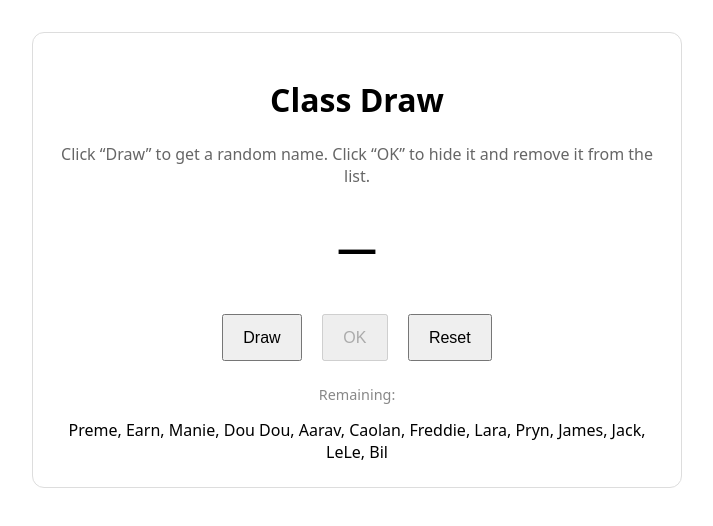
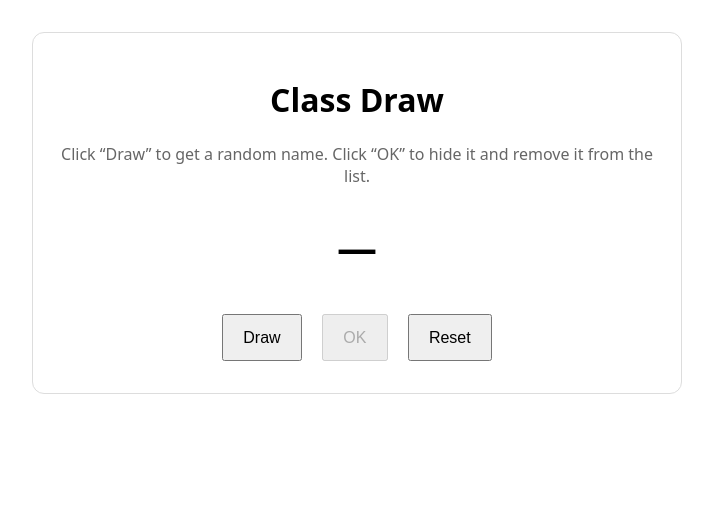
Before and after one commit to dewayofdedodo/class-pairs, a plain HTML site: page index.html in a window 1280 px wide. Shown: the whole page, without its empty margins (283-996 px from the left). Drawn offline with Linux system fonts and the light colour scheme.

Commit message:
Update index.html

```diff
--- a/index.html
+++ b/index.html
@@ -10,7 +10,6 @@
     .name { font-size: 2.5rem; font-weight: 700; margin: 2rem 0; }
     .secondary { color: #666; margin-bottom: 1rem; }
     button { padding: 0.8rem 1.2rem; margin: 0.5rem; font-size: 1rem; }
-    .muted { color: #888; font-size: 0.9rem; margin-top: 1rem; }
   </style>
 </head>
 <body>
@@ -25,18 +24,17 @@
       <button id="btn-ok" disabled>OK</button>
       <button id="btn-reset">Reset</button>
     </div>
-
-    <p class="muted">Remaining:</p>
-    <div id="remaining">—</div>
   </div>
 
   <script>
-    const ORIGINAL = ['Preme','Earn','Manie','Dou Dou','Aarav','Caolan','Freddie','Lara','Pryn','James','Jack','LeLe','Bil'];
+    const ORIGINAL = [
+      'Preme','Earn','Manie','Dou Dou','Aarav','Caolan','Freddie','Lara','Pryn',
+      'James','Jack','LeLe','Bible','Pim','Mc','Letty','Jazz','Pepper','Kua','Zayaan'
+    ];
     let namelist = [...ORIGINAL];
     let current = null;
 
     function render() {
-      document.getElementById("remaining").innerText = namelist.join(", ") || "No one left.";
       document.getElementById("current").innerText = current || "—";
       document.getElementById("btn-ok").disabled = !current;
     }
```
